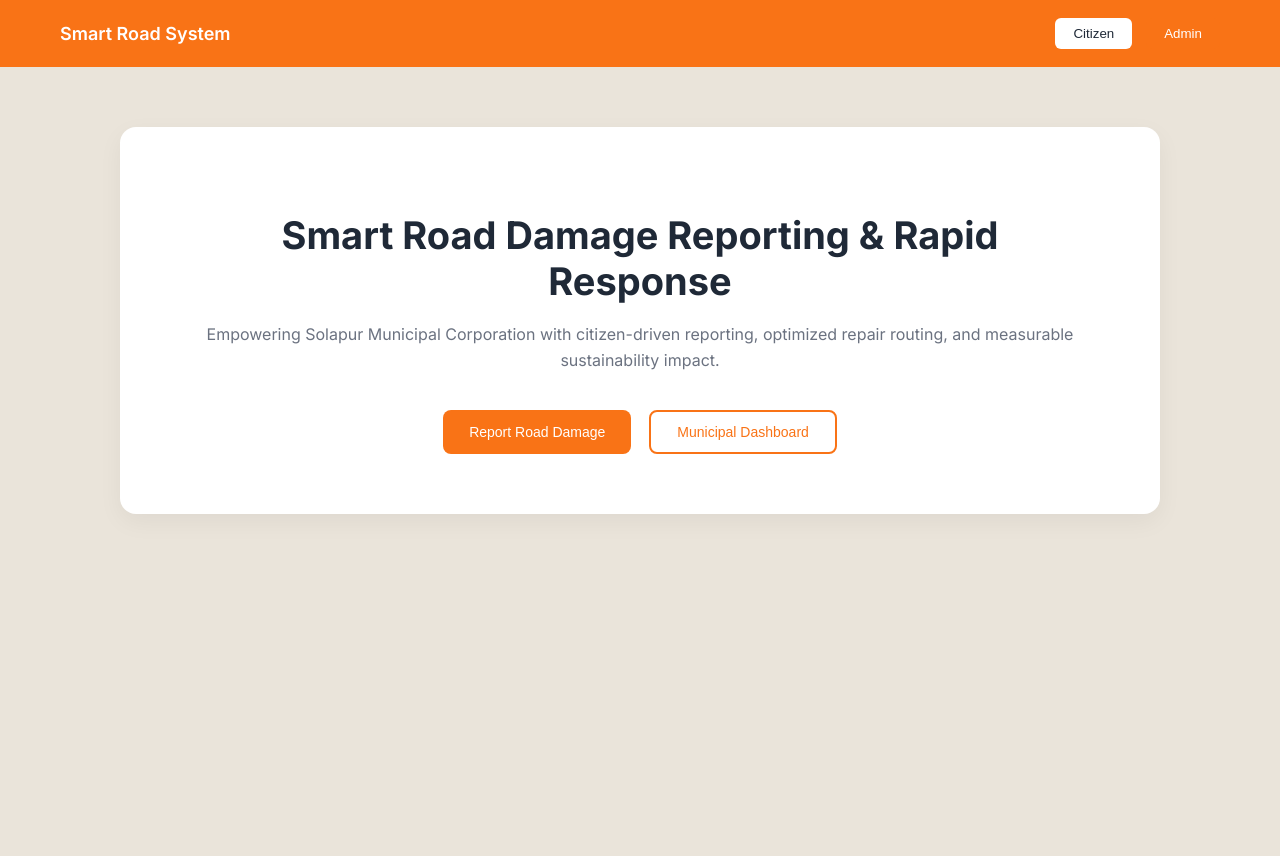
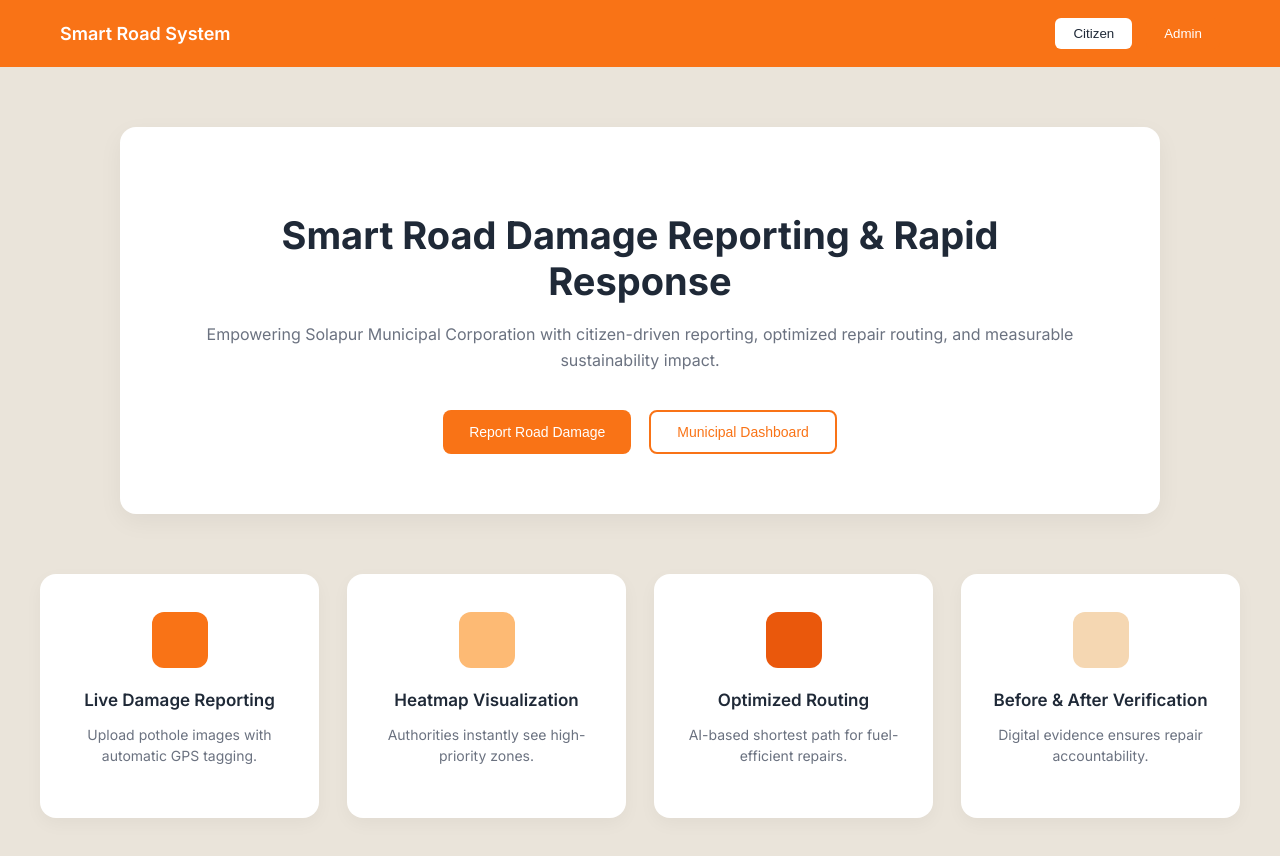
Before and after one commit to Ankush-learning/smart-road-system, a React (Vite) app in the folder frontend/: page / in a window 1280 px wide. Shown: the top 856 px of the page. Before the commit the page ends 800 px from the top, so only its background shows below. Built offline with nearby package versions, Linux system fonts and the light colour scheme.

Commit message:
Update App.jsx

```diff
--- a/frontend/src/App.jsx
+++ b/frontend/src/App.jsx
@@ -24,12 +24,13 @@ function Landing() {
             Citizen
           </button>
 
-          <button onClick={() => navigate("/login")}>
+          <button onClick={() => navigate("/admin-login")}>
             Admin
           </button>
         </div>
       </nav>
 
+      {/* HERO SECTION */}
       <div className="hero-wrapper">
         <div className="hero-card">
           <h1>Smart Road Damage Reporting & Rapid Response</h1>
@@ -49,16 +50,44 @@ function Landing() {
 
             <button
               className="secondary-btn"
-              onClick={() => navigate("/login")}
+              onClick={() => navigate("/admin-login")}
             >
               Municipal Dashboard
             </button>
           </div>
         </div>
       </div>
+
+      {/* FEATURE CARDS */}
+      <section className="cards-section">
+        <div className="info-card">
+          <div className="icon orange"></div>
+          <h3>Live Damage Reporting</h3>
+          <p>Upload pothole images with automatic GPS tagging.</p>
+        </div>
+
+        <div className="info-card">
+          <div className="icon soft-orange"></div>
+          <h3>Heatmap Visualization</h3>
+          <p>Authorities instantly see high-priority zones.</p>
+        </div>
+
+        <div className="info-card">
+          <div className="icon deep-orange"></div>
+          <h3>Optimized Routing</h3>
+          <p>AI-based shortest path for fuel-efficient repairs.</p>
+        </div>
+
+        <div className="info-card">
+          <div className="icon beige"></div>
+          <h3>Before & After Verification</h3>
+          <p>Digital evidence ensures repair accountability.</p>
+        </div>
+      </section>
     </>
   );
 }
+
 
 /* ================= LOGIN ================= */
 
```
